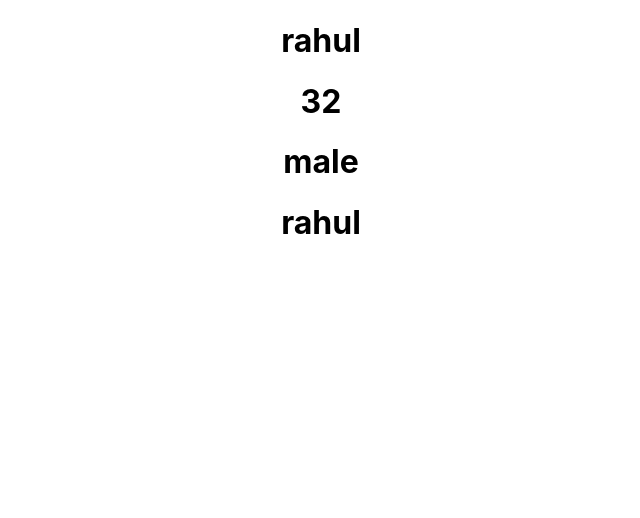
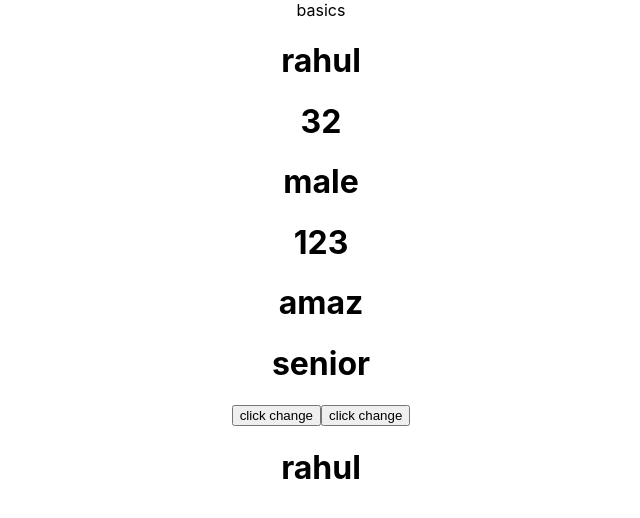
Before and after one commit to Rahul9099/React-_learning, a React (Create React App) app: page / in a window 1280 px wide. Shown: the top 518 px of the page, without its empty margins (319-959 px from the left). Built offline with nearby package versions, Linux system fonts and the light colour scheme.

Commit message:
basics about react jsx, components

```diff
--- a/src/App.js
+++ b/src/App.js
@@ -1,4 +1,5 @@
 import './App.css';
+import Bhook from './Components/Bhook';
 
 const user={
   name:'rahul',
@@ -15,11 +16,32 @@ return (
   </>
 )
 }
+const handleClick =()=>{
+  document.body.style.backgroundColor='red'
+}
+const reset= ()=>{
+  document.body.style.backgroundColor='white'
+}
+
+const Job =(props)=>{
+  return(
+ <>
+ <h1>{props.sla}</h1>
+ <h1>{props.cmp}</h1>
+ <h1>{props.pos}</h1>
+ </>
+  )
+}
 
 function App() {
   return (
     <div className="App">
-     <User {...user}/>
+
+    basics
+    <User {...user}/>
+    <Job sla={123} pos='senior' cmp='amaz'/>
+    <button onClick={handleClick }>click change</button>
+    <button onClick={reset}>click change</button>
      <h1>rahul</h1>
     </div>
   );
--- /dev/null
+++ b/src/Components/Bhook.jsx
@@ -0,0 +1,11 @@
+import React from 'react'
+
+function Bhook() {
+  return (
+    <div>
+
+    </div>
+  )
+}
+
+export default Bhook
```
